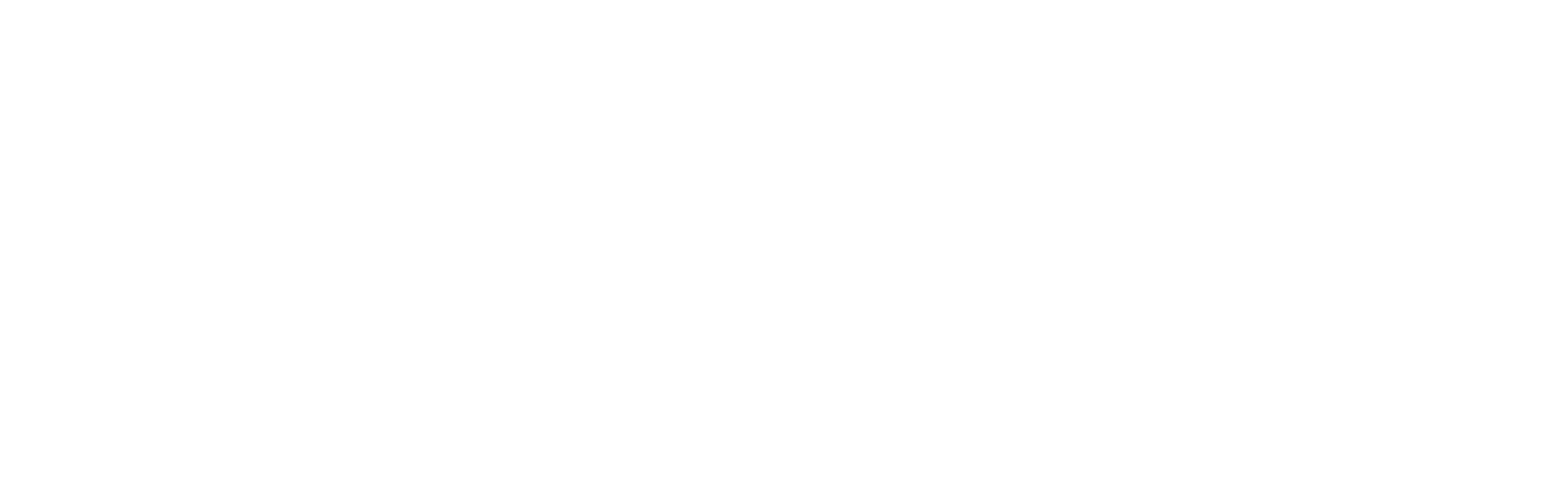
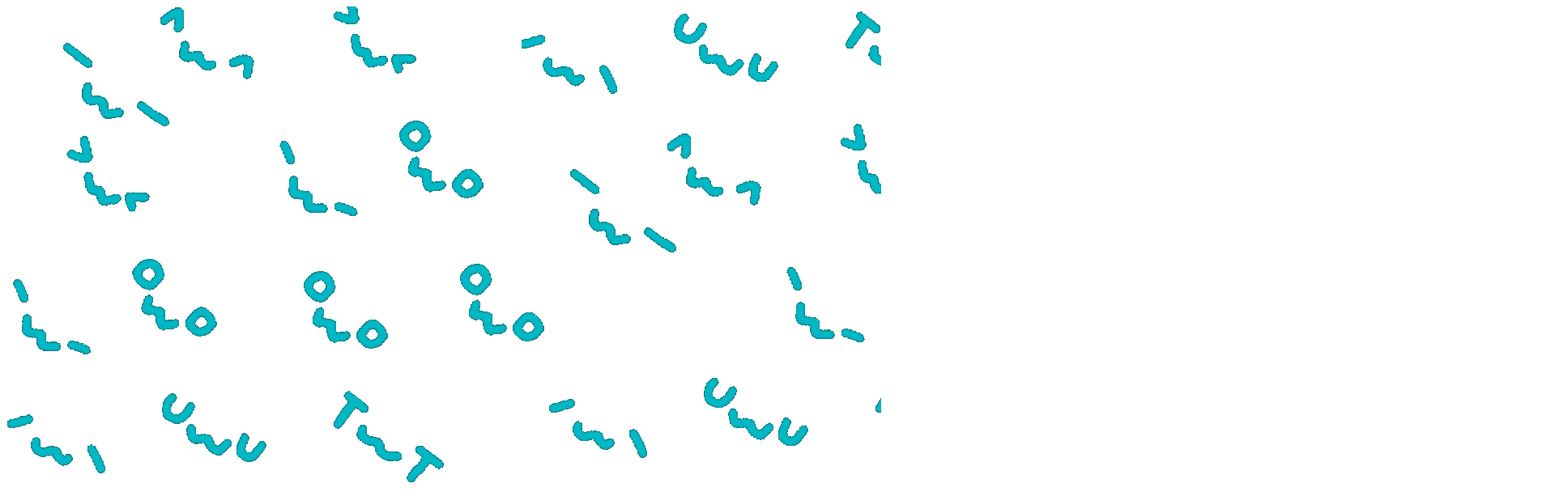
Before and after one commit to ElijahDGarcia/TwitchOverlays, a plain HTML site: page index.html in a window 1280 px wide. Shown: the top 613 px of the page at 81% size, 1920 px wide, since content can reach past the window. Drawn offline with Linux system fonts and the light colour scheme.

Commit message:
Add files via upload

```diff
--- a/index.html
+++ b/index.html
@@ -1,6 +1,8 @@
 <!DOCTYPE html>
 <html>
 <head>
+  <link rel="stylesheet" href="styles/background
+.css">
 </head>
 <body>
 <div class="container">
--- /dev/null
+++ b/styles/background.css
@@ -0,0 +1,25 @@
+.container {
+  width: 1920px;
+  height: 1080px; /* Adjust height as needed */
+  overflow: hidden;
+  position: relative; /* Ensures proper positioning of children */
+}
+
+.sliding-background {
+  position: absolute;
+  top: 0;
+  left: 0;
+  width: 1080px;
+  height: 1920px;
+  background: url(https://github.com/ElijahDGarcia/TwitchOverlays/blob/main/robofaces.png?raw=true) repeat-y;
+  animation: slide 60s linear infinite;
+}
+
+@keyframes slide {
+  0% {
+    transform: translate3d(0, 0, 0);
+  }
+  100% {
+    transform: translate3d(0, -1920px, 0);
+  }
+}
```
